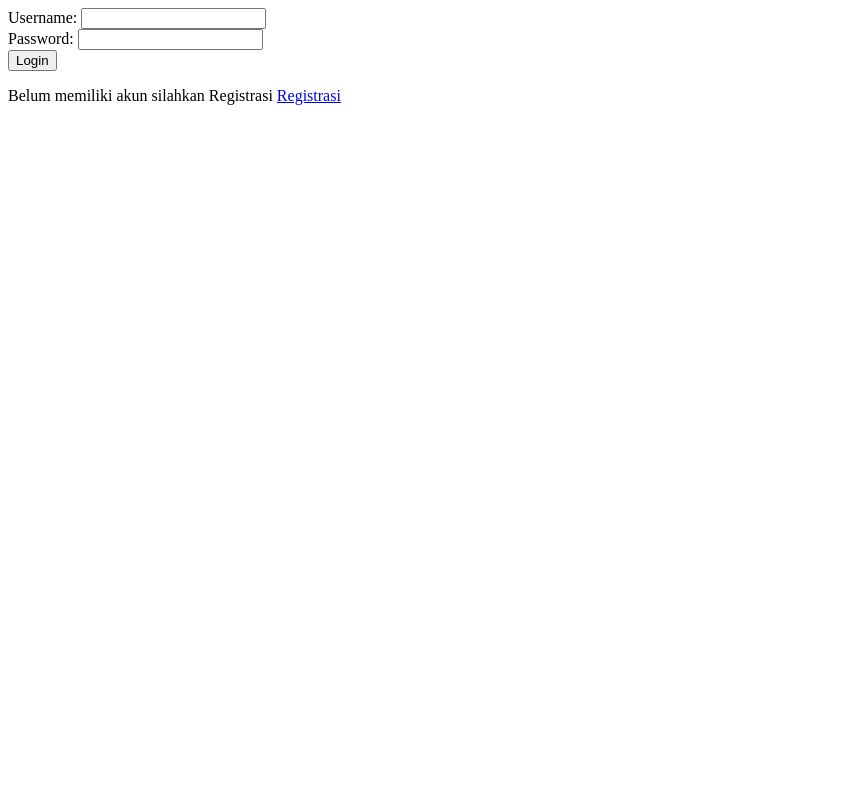
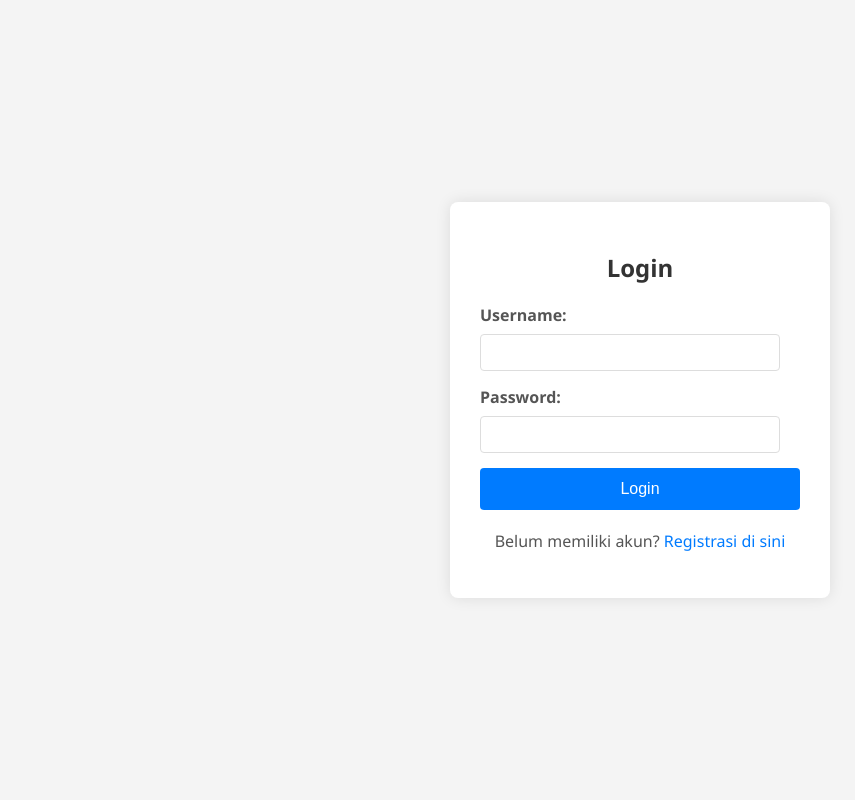
Before and after one commit to Shlyza/web_riskmanagement_kost, a PHP site: page /login.php in a window 1280 px wide. Shown: the whole page, without its empty margins (0-855 px from the left). Run offline with PHP 8.4, Linux system fonts and the light colour scheme.

Commit message:
Update front-end-temporary login.php

```diff
--- a/public/login.php
+++ b/public/login.php
@@ -16,15 +16,111 @@ if ($_SERVER['REQUEST_METHOD'] === 'POST') {
         header("Location: dashboard.php");
         exit;
     } else {
-        echo "Login gagal. Coba lagi!";
+        $login_error = "Login gagal. Username atau password salah!";
     }
 }
 ?>
 
-<form method="post">
-    Username: <input type="text" name="username"><br>
-    Password: <input type="password" name="password"><br>
-    <button type="submit">Login</button>
-
-    <p>Belum memiliki akun silahkan Registrasi <a href="registrasi.php">Registrasi</a></p>
-</form>
+<!DOCTYPE html>
+<html lang="id">
+<head>
+    <meta charset="UTF-8">
+    <meta name="viewport" content="width=device-width, initial-scale=1.0">
+    <title>Login</title>
+    <style>
+        body {
+            font-family: 'Segoe UI', Tahoma, Geneva, Verdana, sans-serif;
+            background-color: #f4f4f4;
+            display: flex;
+            justify-content: center;
+            align-items: center;
+            height: 100vh;
+            margin: 0;
+        }
+        .container {
+            background-color: #fff;
+            padding: 30px;
+            border-radius: 8px;
+            box-shadow: 0 0 15px rgba(0, 0, 0, 0.1);
+            width: 320px;
+        }
+        h2 {
+            text-align: center;
+            color: #333;
+            margin-bottom: 20px;
+        }
+        label {
+            display: block;
+            margin-bottom: 8px;
+            color: #555;
+            font-weight: bold;
+        }
+        input[type="text"],
+        input[type="password"] {
+            width: calc(100% - 20px);
+            padding: 10px;
+            margin-bottom: 15px;
+            border: 1px solid #ddd;
+            border-radius: 4px;
+            box-sizing: border-box;
+        }
+        button {
+            width: 100%;
+            padding: 12px;
+            background-color: #007bff;
+            color: white;
+            border: none;
+            border-radius: 4px;
+            cursor: pointer;
+            font-size: 16px;
+            transition: background-color 0.3s ease;
+        }
+        button:hover {
+            background-color: #0056b3;
+        }
+        .error-message {
+            text-align: center;
+            margin-top: 15px;
+            padding: 10px;
+            border-radius: 4px;
+            background-color: #ffebee;
+            color: #c62828;
+            border: 1px solid #ffcdd2;
+        }
+        p {
+            text-align: center;
+            margin-top: 20px;
+            color: #555;
+        }
+        a {
+            color: #007bff;
+            text-decoration: none;
+        }
+        a:hover {
+            text-decoration: underline;
+        }
+    </style>
+</head>
+<body>
+    <div class="container">
+        <h2>Login</h2>
+        <?php if (!empty($login_error)): ?>
+            <div class="error-message">
+                <?php echo $login_error; ?>
+            </div>
+        <?php endif; ?>
+        <form method="post">
+            <div>
+                <label for="username">Username:</label>
+                <input type="text" id="username" name="username" required>
+            </div>
+            <div>
+                <label for="password">Password:</label>
+                <input type="password" id="password" name="password" required>
+            </div>
+            <button type="submit">Login</button>
+        </form>
+        <p>Belum memiliki akun? <a href="registrasi.php">Registrasi di sini</a></p>
+    </div>
+</body>
+</html>
```
